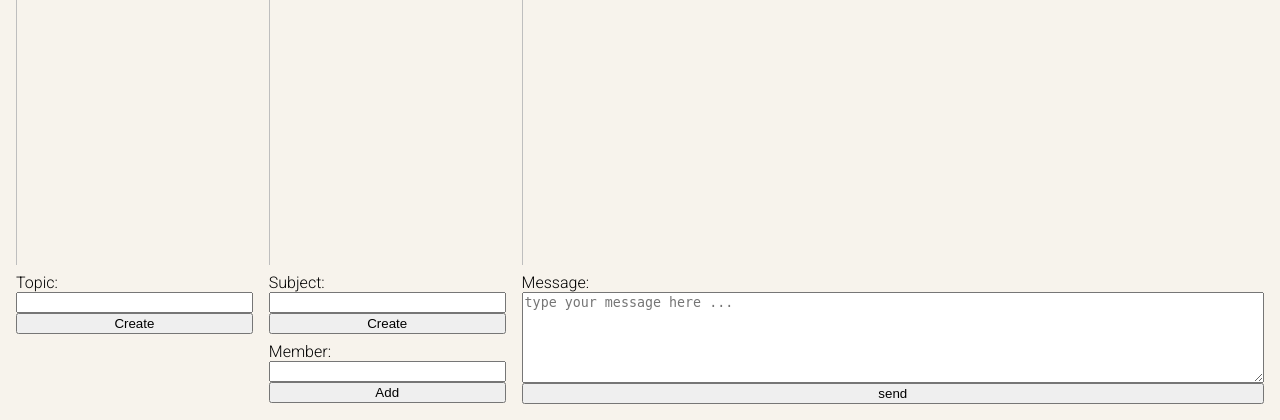
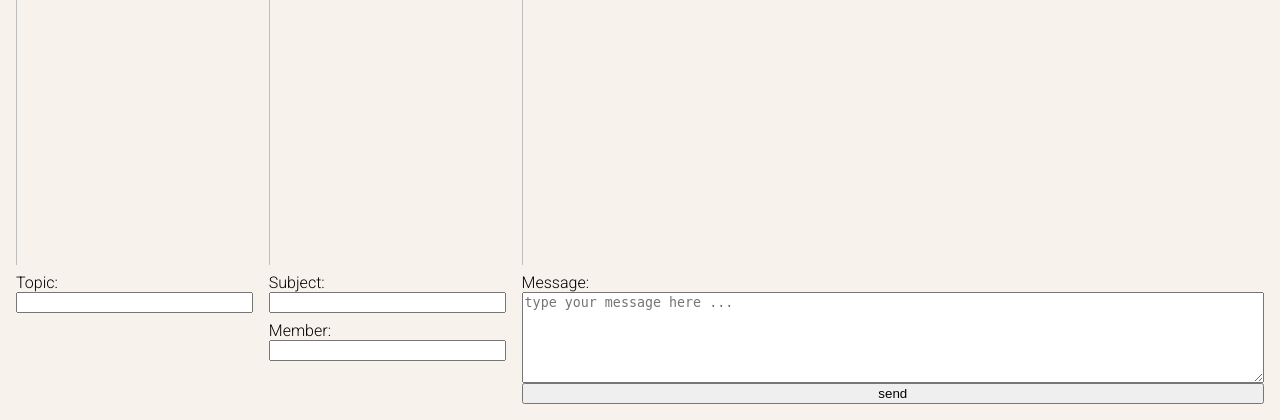
Before and after one commit to pxp888/infotree, a Django app: template forest/templates/forest/home.html in a window 1280 px wide. Shown: the part 435-855 px from the top of the page. Run offline with Django 4.2, Linux system fonts and the light colour scheme; the template is opened without the code that fills it, so the values that code supplies are empty.

Commit message:
hide submission buttons

```diff
--- a/forest/templates/forest/home.html
+++ b/forest/templates/forest/home.html
@@ -26,7 +26,7 @@
                     {% csrf_token %}
                     <label for="Topic">Topic: </label>
                     <input type="text" name="Topic" id="tree_topic_input">
-                    <input type="submit" value="Create" id="add_tree_send">
+                    <input type="submit" value="Create" id="add_tree_send" class="hidden">
                 </form>
             </div>
 
@@ -49,13 +49,13 @@
                     {% csrf_token %}
                     <label for="Subject">Subject: </label>
                     <input type="text" name="Subject" id="branch_subject_input">
-                    <input type="submit" value="Create" id="add_branch_send">
+                    <input type="submit" value="Create" id="add_branch_send" class="hidden">
                 </form>
                 <form action="POST" class="genericForm2" id="memberform">
                     {% csrf_token %}
                     <label for="Member">Member: </label>
                     <input type="text" name="Member" id="member_input">
-                    <input type="submit" value="Add" id="memberform_send">
+                    <input type="submit" value="Add" id="memberform_send" class="hidden">
                 </form>
             </div>
         </div>
--- a/static/css/style.css
+++ b/static/css/style.css
@@ -36,7 +36,7 @@ body {
 }
 
 .hiddenform, .hidden {
-    /* display: none; */
+    display: none;
     color: blue;
     grid-column-start: 1;
     grid-column-end: 3;
--- a/static/js/home.js
+++ b/static/js/home.js
@@ -20,6 +20,16 @@ function ajaxPost(data, successfunc) {
 
 function add_tree(){
     const tree_topic = $('#tree_topic_input').val();
+
+    const current_topics = $('.tree_topic');
+    for (let i = 0; i < current_topics.length; i++){
+        say(current_topics[i].innerHTML, tree_topic)
+        if (current_topics[i].innerHTML === tree_topic){
+            current_topics[i].parentElement.click();
+            return;
+        }
+    }
+
     $('#tree_topic_input').val('');
 
     if(tree_topic === ''){
@@ -31,12 +41,12 @@ function add_tree(){
         'topic': tree_topic,
     }
     ajaxPost(data, function (response){
-        new_tree = make_tree(response);
+        let new_tree = make_tree(response);
         $('.tree').removeClass('selected');
         new_tree.classList.add('selected');
+        new_tree.click();
     });
     $('#branch_subject_input').focus();
-    new_tree.click();
 }
 
 
@@ -84,6 +94,7 @@ function make_tree(data){
 
     let tree_topic = document.createElement('p');
     tree_topic.innerHTML = data.topic;
+    tree_topic.classList.add('tree_topic');
 
     let tree_id = document.createElement('p');
     tree_id.classList.add('tree_id');
@@ -121,6 +132,15 @@ function tree_clicked(event){
 
 function add_branch() {
     const branch_subject = $('#branch_subject_input').val();
+
+    const current_subjects = $('.branch_subject');
+    for (let i = 0; i < current_subjects.length; i++){
+        if (current_subjects[i].innerHTML === branch_subject){
+            current_subjects[i].parentElement.click();
+            return;
+        }
+    }
+
     const tree_id = $('.selected .tree_id').html();
     if (tree_id === undefined){
         alert('Please select a tree');
@@ -136,13 +156,13 @@ function add_branch() {
         'subject': branch_subject,
     }
     ajaxPost(data, function (response){
-        new_branch = make_branch(response);
+        let new_branch = make_branch(response);
         $('.branch').removeClass('selected');
         new_branch.classList.add('selected');
+        new_branch.click();
     });
     $('#branch_subject_input').val('');
     $('#member_input').focus();
-    new_branch.click();
 }
 
 
```
